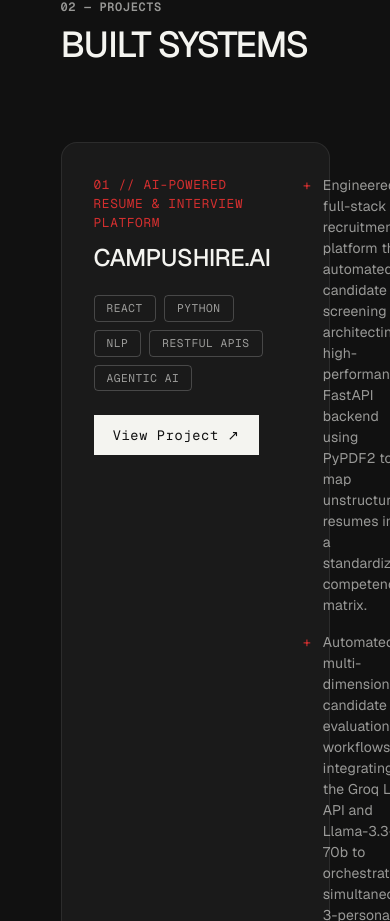
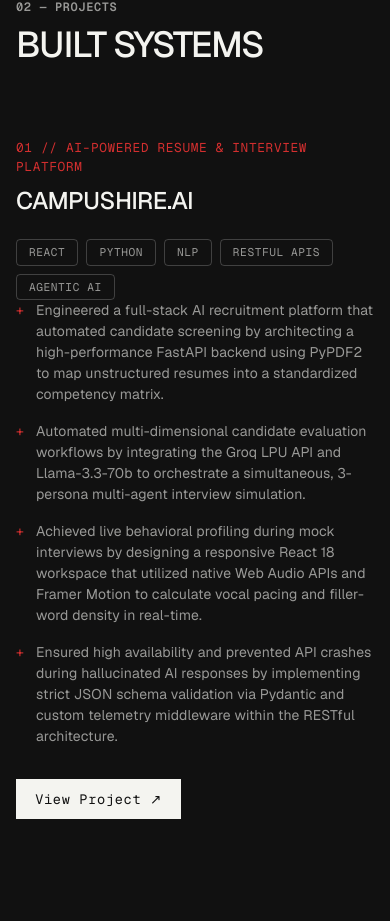
Before and after one commit to goutham-751/my_portfolio, a React (Create React App) app: page / in a window 390 px wide. Shown: the part 1079-2000 px from the top of the page. Built offline with nearby package versions, Linux system fonts and the light colour scheme; the HTML template or start-up script is replaced by a standard one.

Commit message:
feat(added media queries to project sections)

```diff
--- a/src/components/Projects/Projects.css
+++ b/src/components/Projects/Projects.css
@@ -132,3 +132,24 @@
     padding: var(--space-5);
   }
 }
+
+/* =====================================================
+   Custom Layout for Projects.js inline style refactor
+   ===================================================== */
+.project-layout {
+  background-color: #1A1A1A;
+  border: 1px solid rgba(255,255,255,0.08);
+  border-radius: 16px;
+  padding: var(--space-lg);
+  display: grid;
+  grid-template-columns: 1fr 1.5fr;
+  gap: var(--space-lg);
+}
+
+@media (max-width: 768px) {
+  .project-layout {
+    grid-template-columns: 1fr;
+    padding: var(--space-md);
+    gap: var(--space-md);
+  }
+}
--- a/src/components/Projects/Projects.js
+++ b/src/components/Projects/Projects.js
@@ -21,15 +21,7 @@
         marginBottom: 'var(--space-xl)',
       }}
     >
-      <div style={{
-        backgroundColor: '#1A1A1A',
-        border: '1px solid rgba(255,255,255,0.08)',
-        borderRadius: '16px',
-        padding: 'var(--space-lg)',
-        display: 'grid',
-        gridTemplateColumns: '1fr 1.5fr',
-        gap: 'var(--space-lg)',
-      }}>
+      <div className="project-layout">
         {/* Left: Meta */}
         <div style={{ display: 'flex', flexDirection: 'column', gap: 'var(--space-sm)' }}>
           <div className="text-mono" style={{ color: 'var(--accent-color)', fontSize: '0.8rem' }}>
@@ -52,6 +44,18 @@
             ))}
           </div>
 
+        </div>
+
+        {/* Right: Bullets */}
+        <div>
+          <ul style={{ listStyle: 'none', display: 'flex', flexDirection: 'column', gap: '1rem', padding: 0 }}>
+            {project.bullets.map((bullet, i) => (
+              <li key={i} className="text-body" style={{ color: 'var(--text-inverse-sec)', display: 'flex', gap: '0.75rem', lineHeight: 1.5 }}>
+                <span style={{ color: 'var(--accent-color)', flexShrink: 0 }}>+</span>
+                <span>{bullet}</span>
+              </li>
+            ))}
+          </ul>
           {project.link && (
             <a
               href={project.link}
@@ -64,7 +68,7 @@
                 padding: '0.6rem 1.2rem',
                 textDecoration: 'none', textTransform: 'none',
                 transition: 'all 0.2s ease', cursor: 'pointer',
-                marginTop: 'var(--space-sm)',
+                marginTop: 'var(--space-lg)',
                 alignSelf: 'flex-start',
                 fontSize: '0.85rem'
               }}
@@ -72,18 +76,6 @@
               View Project ↗
             </a>
           )}
-        </div>
-
-        {/* Right: Bullets */}
-        <div>
-          <ul style={{ listStyle: 'none', display: 'flex', flexDirection: 'column', gap: '1rem', padding: 0 }}>
-            {project.bullets.map((bullet, i) => (
-              <li key={i} className="text-body" style={{ color: 'var(--text-inverse-sec)', display: 'flex', gap: '0.75rem', lineHeight: 1.5 }}>
-                <span style={{ color: 'var(--accent-color)', flexShrink: 0 }}>+</span>
-                <span>{bullet}</span>
-              </li>
-            ))}
-          </ul>
         </div>
       </div>
     </motion.div>
--- a/src/index.css
+++ b/src/index.css
@@ -174,6 +174,21 @@
   margin: 0 auto;
 }
 
+@media (max-width: 1024px) {
+  .grid-container {
+    padding: 0 var(--space-md);
+    gap: var(--space-sm);
+  }
+}
+
+@media (max-width: 768px) {
+  .grid-container {
+    display: flex;
+    flex-direction: column;
+    padding: 0 var(--space-md);
+  }
+}
+
 .chapter {
   position: relative;
   width: 100%;
```
